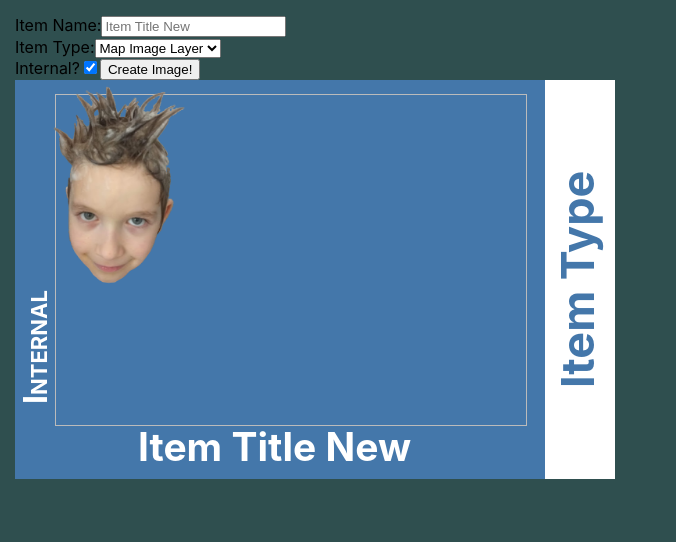
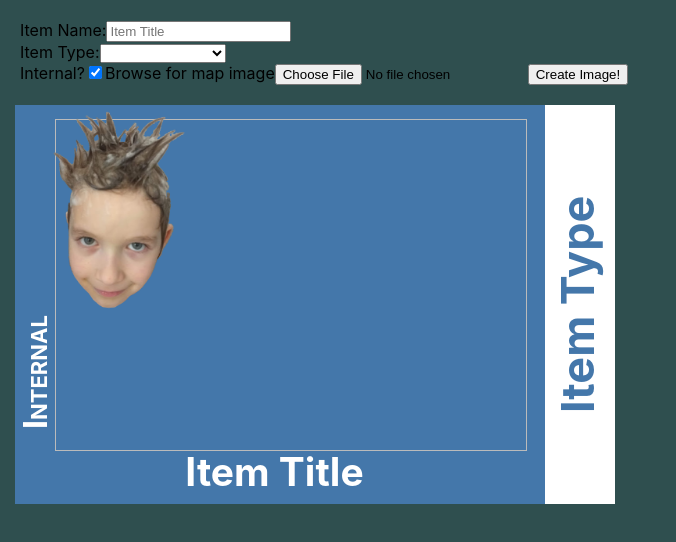
Before and after one commit to dannarsavage/portal-thumbnail-maker, a React (Create React App) app: page / in a window 1280 px wide. Shown: the top 542 px of the page, without its empty margins (0-676 px from the left). Built offline with nearby package versions, Linux system fonts and the light colour scheme.

Commit message:
Moved React components into separate files. Added ability to specify map image.

```diff
--- a/src/App.css
+++ b/src/App.css
@@ -26,6 +26,7 @@
   height: 330px;
   width: 470px;
   border: 1px #bbbbbb solid;
+  background-image: var(--bg-image);
 }
 
 .Internal-text {
@@ -101,3 +102,13 @@
   width: auto;
   height: 200px;
 }
+
+.Controls {
+  padding: 5px;
+  padding-bottom: 20px;
+}
+
+.Graphic img {
+  min-width: 100%;
+  min-height: 100%;
+}
--- a/src/App.js
+++ b/src/App.js
@@ -1,5 +1,7 @@
 import domtoimage from 'dom-to-image';
 import React from 'react';
+import Controls from './Controls'
+import Thumbnail from './Thumbnail'
 import './App.css';
 
 class App extends React.Component {
@@ -11,10 +13,11 @@ class App extends React.Component {
    constructor(props) {
     super(props);
     this.state = {
-      itemTitle: "Item Title New",
+      itemTitle: "Item Title",
       itemType: "Item Type",
       showItemType: true,
-      isInternalItem: true
+      isInternalItem: true,
+      mapImageSource: undefined
     }
   }
 
@@ -56,6 +59,21 @@ class App extends React.Component {
     });
   }
 
+  /**
+   * Handles the user selecting a map image to use in the thumbnail
+   * @param {file} selectedFile  File selected by the user
+   */
+  handleMapImageSelection(selectedFile) {
+    console.log(selectedFile);
+    var reader = new FileReader();
+    reader.onloadend = () => {
+      this.setState({
+        mapImageSource: reader.result
+      });
+    }
+    reader.readAsDataURL(selectedFile);
+  }
+
   createThumbnailImage() {
     domtoimage.toPng(document.getElementById("Thumbnail"))
     .then(function (dataUrl) {
@@ -78,6 +96,7 @@ class App extends React.Component {
           itemType={this.state.itemType}
           toggleIsInternalItem={() => this.toggleIsInternalItem()}
           isInternalItem={this.state.isInternalItem}
+          handleMapImageSelection={(event) => this.handleMapImageSelection(event.target.files[0])}
           createThumbnailImage={() => this.createThumbnailImage()}
         />
         <Thumbnail
@@ -86,85 +105,11 @@ class App extends React.Component {
           itemType={this.state.itemType}
           showItemType={this.state.showItemType}
           isInternalItem={this.state.isInternalItem}
+          mapImageSource={this.state.mapImageSource}
         />
       </div>
     );
   }
 }
 
-/**
- * React function component for rendering the Portal item thumbnail
- * @param {object} props Object containing properties necessary for rendering
- *    Required properties:
-        - itemTitle: Item Title
-        - itemType: Item Type ("Map Image Layer", "Web Map", etc...)
-        - showItemType: Boolean indicating whether to display the item type
-        - isInternalItem: Boolean indicating whether this item is internal or public
-        - createThumbnailImage: Function for creating the thumbnail image
- * @returns Rendered thumbnail
- */
-function Controls(props) {
-  return (
-    <div className="Controls">
-      <label htmlFor="ItemName">Item Name:</label>
-      <input
-        type="text"
-        key="ItemName"
-        name="ItemName"
-        onChange={props.handleChangeItemTitleText}
-        placeholder={props.itemTitle}
-      />
-      <br />
-      <label htmlFor="ItemType">Item Type:</label>
-      <select
-        name="ItemType"
-        key="ItemType"
-        id="ItemType"
-        onChange={props.handleChangeItemTypeText}
-        placeholder={props.itemType}
-        >
-        <option value="Map Image Layer">Map Image Layer</option>
-        <option value="Feature Layer">Feature Layer</option>
-        <option value="Layer">Layer</option>
-      </select>
-      <br />
-      <label htmlFor="IsInternal">Internal?</label>
-      <input
-        type="checkbox"
-        onChange={props.toggleIsInternalItem}
-        key="IsInternal"
-        name="IsInternal"
-        checked={props.isInternalItem}
-      />
-      <button
-        onClick={props.createThumbnailImage}
-      >Create Image!</button>
-    </div>
-  );
-}
-
-
-/**
- * React function component for rendering the Portal item thumbnail
- * @param {object} props Object containing properties necessary for rendering
- *    Required properties:
-        - itemTitle: Item Title
-        - itemType: Item Type ("Map Image Layer", "Web Map", etc...)
-        - showItemType: Boolean indicating whether to display the item type
-        - isInternalItem: Boolean indicating whether this item is internal or public
- * @returns Rendered thumbnail
- */
-        function Thumbnail(props) {
-          const thumbnailClassName = props.isInternalItem ? "Thumbnail Thumbnail-internal" : "Thumbnail Thumbnail-public";
-          return (
-            <div className={thumbnailClassName} id={props.id}>
-              <div className="Graphic"></div>
-              <div className="Internal-text">Internal</div>
-              <div className="Item-title-text">{props.itemTitle}</div>
-              <div className="Item-type-text">{props.itemType}</div>
-              <img src="./logo512.png" className="Logo" alt="logo" />
-            </div>
-          );
-        }
-
 export default App;
--- /dev/null
+++ b/src/Controls.js
@@ -0,0 +1,62 @@
+/**
+ * React function component for rendering the Portal item thumbnail
+ * @param {object} props Object containing properties necessary for rendering
+ *    Required properties:
+        - itemTitle: Item Title
+        - itemType: Item Type ("Map Image Layer", "Web Map", etc...)
+        - showItemType: Boolean indicating whether to display the item type
+        - isInternalItem: Boolean indicating whether this item is internal or public
+        - handleMapImageSelection: Function for handling when the user selects a map image to use in the thumbnail
+        - createThumbnailImage: Function for creating the thumbnail image
+ * @returns Rendered thumbnail
+ */
+function Controls(props) {
+  return (
+    <div className="Controls">
+      <label htmlFor="ItemName">Item Name:</label>
+      <input
+        type="text"
+        key="ItemName"
+        name="ItemName"
+        onChange={props.handleChangeItemTitleText}
+        placeholder={props.itemTitle}
+      />
+      <br />
+      <label htmlFor="ItemType">Item Type:</label>
+      <select
+        name="ItemType"
+        key="ItemType"
+        id="ItemType"
+        onChange={props.handleChangeItemTypeText}
+        placeholder={props.itemType}
+        defaultValue=''
+        >
+        <option disabled hidden value=''></option>
+        <option value="Map Image Layer">Map Image Layer</option>
+        <option value="Feature Layer">Feature Layer</option>
+        <option value="Layer">Layer</option>
+      </select>
+      <br />
+      <label htmlFor="IsInternal">Internal?</label>
+      <input
+        type="checkbox"
+        onChange={props.toggleIsInternalItem}
+        key="IsInternal"
+        name="IsInternal"
+        checked={props.isInternalItem}
+      />
+      <label htmlFor="IsInternal">Browse for map image
+      <input
+        type="file"
+        id="FileToUpload"
+        name="FileToUpload"
+        onChange={props.handleMapImageSelection} />
+      </label>
+      <button
+        onClick={props.createThumbnailImage}
+      >Create Image!</button>
+    </div>
+  );
+}
+
+export default Controls;
--- /dev/null
+++ b/src/Thumbnail.js
@@ -0,0 +1,34 @@
+/**
+ * React function component for rendering the Portal item thumbnail
+ * @param {object} props Object containing properties necessary for rendering
+ *    Required properties:
+        - itemTitle: Item Title
+        - itemType: Item Type ("Map Image Layer", "Web Map", etc...)
+        - showItemType: Boolean indicating whether to display the item type
+        - isInternalItem: Boolean indicating whether this item is internal or public
+        - mapImageSource: Source URL of map image
+ * @returns Rendered thumbnail
+ */
+function Thumbnail(props) {
+  const thumbnailClassName = props.isInternalItem ? "Thumbnail Thumbnail-internal" : "Thumbnail Thumbnail-public";
+  const mapImageSource = props.mapImageSource;
+  let mapImageStyle = {};
+  if (mapImageSource) {
+    console.log(mapImageSource);
+    console.log('url(' + mapImageSource + ') no-repeat center center');
+    mapImageStyle.background = 'url(' + mapImageSource + ') no-repeat center center';
+    mapImageStyle.backgroundSize = "100% 100%";
+  }
+
+  return (
+    <div className={thumbnailClassName} id={props.id}>
+      <div className="Graphic" style={mapImageStyle}></div>
+      <div className="Internal-text">Internal</div>
+      <div className="Item-title-text">{props.itemTitle}</div>
+      <div className="Item-type-text">{props.itemType}</div>
+      <img src="./logo512.png" className="Logo" alt="logo" />
+    </div>
+  );
+}
+
+export default Thumbnail;
```
